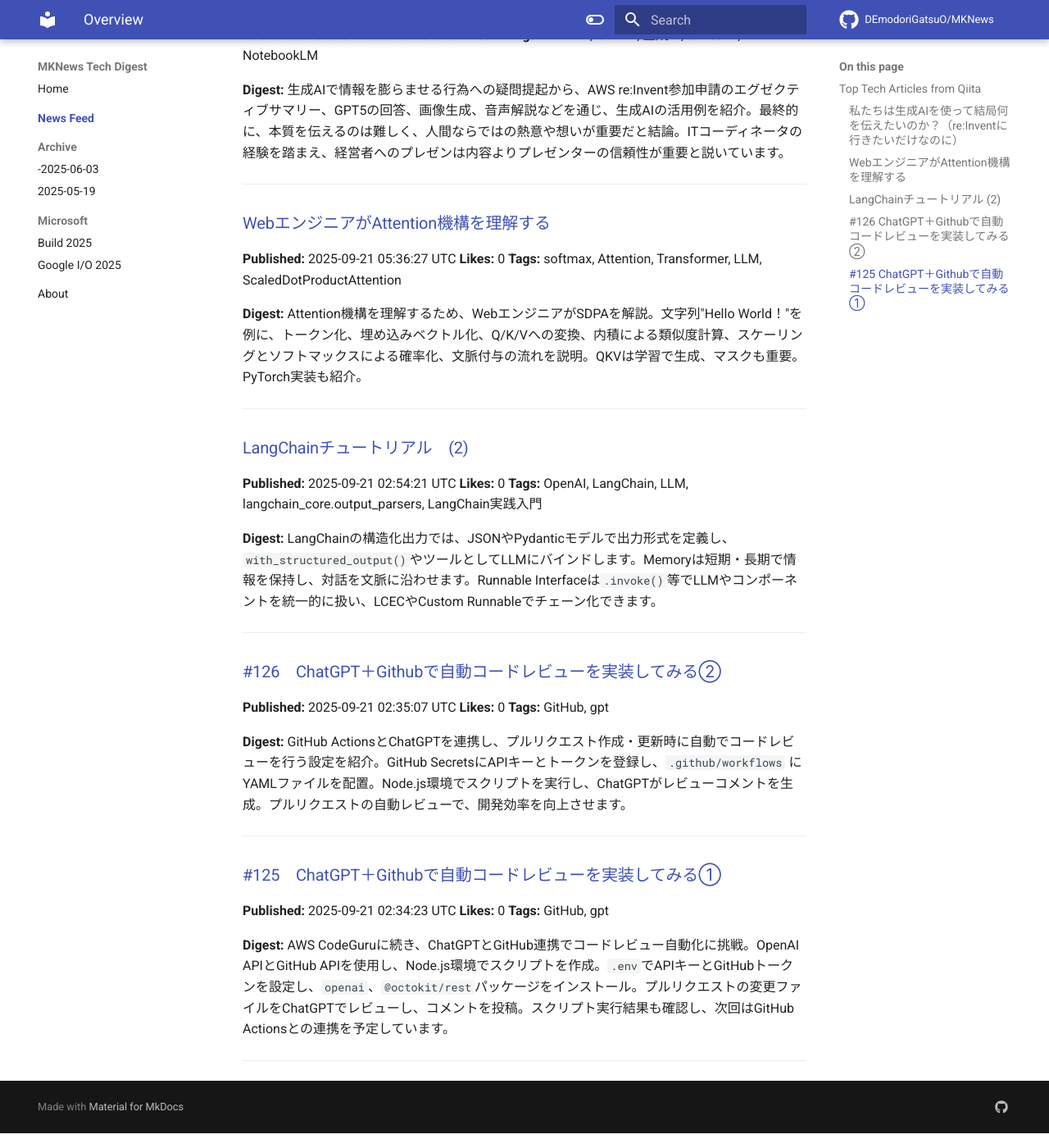
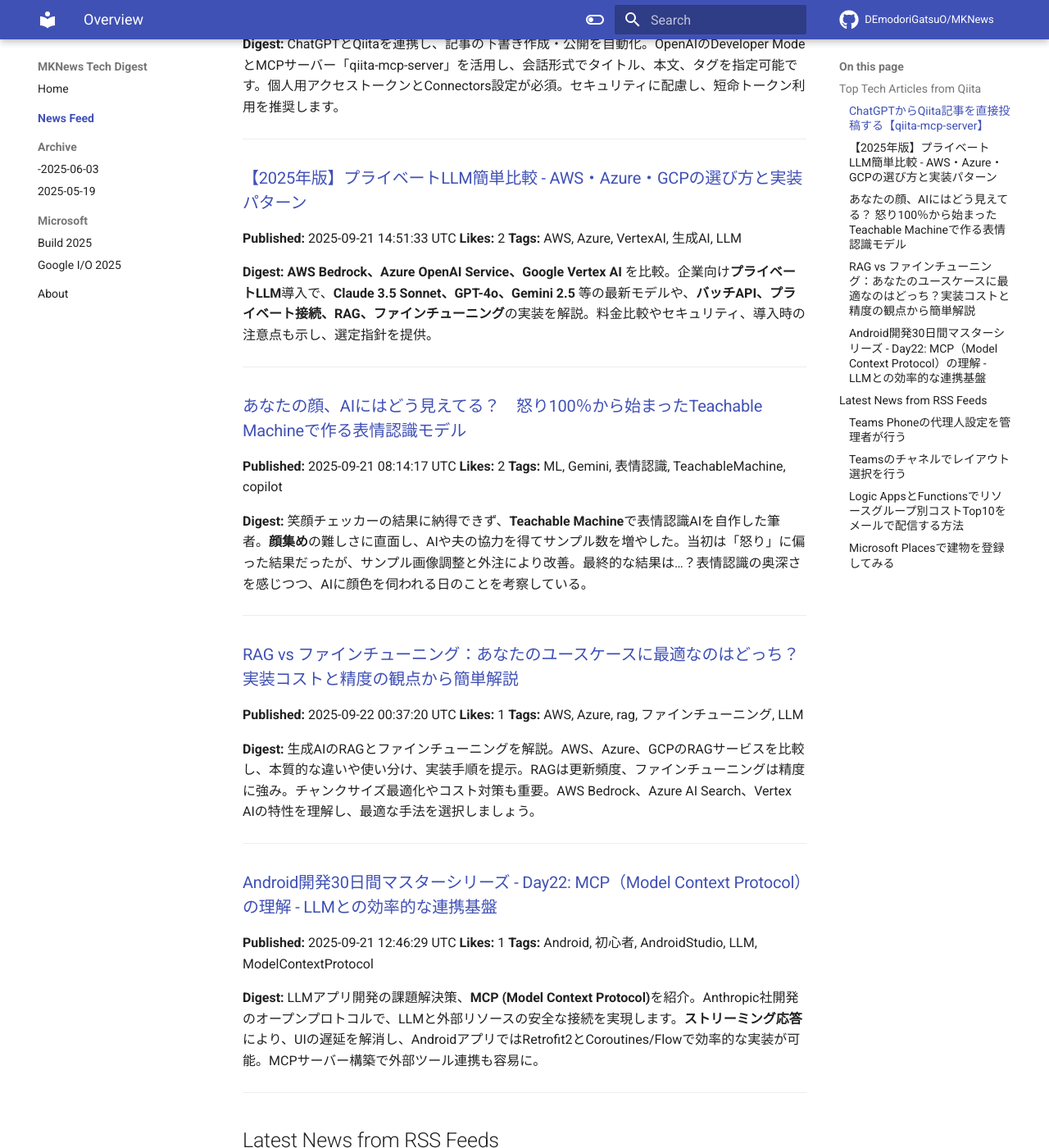
Before and after one commit to DEmodoriGatsuO/MKNews, an MkDocs documentation site: the page built from docs/news/index.md, in a window 1280 px wide and 1400 px high, scrolled down 277 px. Shown: the whole window at 82% size. Built offline with MkDocs 1.6.1 and Material for MkDocs 9.7.7, drawn with Linux system fonts in a browser that asks for light colours; comment, search, counter and statistics services are not loaded; some of the changed text lies outside the part shown.

Commit message:
Automated AI Tech Digest - 2025-09-22

```diff
--- a/docs/news/index.md
+++ b/docs/news/index.md
@@ -1,55 +1,98 @@
-# AI Tech Trends Digest (2025-09-21)
+# AI Tech Trends Digest (2025-09-22)
 
 
 ## Top Tech Articles from Qiita
 
 
-### [私たちは生成AIを使って結局何を伝えたいのか？（re:Inventに行きたいだけなのに）](https://qiita.com/dnp_wada/items/4cb4d4d5943f9d45b6f6)
-**Published:** 2025-09-20 06:55:46 UTC
-**Likes:** 1
-**Tags:** reinvent, Gemini, 生成AI, ChatGPT, NotebookLM
+### [ChatGPTからQiita記事を直接投稿する【qiita-mcp-server】](https://qiita.com/7mpy/items/f3e8503e89832afbbf36)
+**Published:** 2025-09-21 07:42:34 UTC
+**Likes:** 18
+**Tags:** AI, MCP, 生成AI, ChatGPT, LLM
 
 **Digest:**
-生成AIで情報を膨らませる行為への疑問提起から、AWS re:Invent参加申請のエグゼクティブサマリー、GPT5の回答、画像生成、音声解説などを通じ、生成AIの活用例を紹介。最終的に、本質を伝えるのは難しく、人間ならではの熱意や想いが重要だと結論。ITコーディネータの経験を踏まえ、経営者へのプレゼンは内容よりプレゼンターの信頼性が重要と説いています。
+ChatGPTとQiitaを連携し、記事の下書き作成・公開を自動化。OpenAIのDeveloper ModeとMCPサーバー「qiita-mcp-server」を活用し、会話形式でタイトル、本文、タグを指定可能です。個人用アクセストークンとConnectors設定が必須。セキュリティに配慮し、短命トークン利用を推奨します。
 
 ---
 
-### [WebエンジニアがAttention機構を理解する](https://qiita.com/R-Tone/items/24d8a1e2b805d69a13c1)
-**Published:** 2025-09-21 05:36:27 UTC
-**Likes:** 0
-**Tags:** softmax, Attention, Transformer, LLM, ScaledDotProductAttention
+### [【2025年版】プライベートLLM簡単比較 - AWS・Azure・GCPの選び方と実装パターン](https://qiita.com/ABC-AtomuOnishi/items/bd83e2a25994aa240839)
+**Published:** 2025-09-21 14:51:33 UTC
+**Likes:** 2
+**Tags:** AWS, Azure, VertexAI, 生成AI, LLM
 
 **Digest:**
-Attention機構を理解するため、WebエンジニアがSDPAを解説。文字列"Hello World！"を例に、トークン化、埋め込みベクトル化、Q/K/Vへの変換、内積による類似度計算、スケーリングとソフトマックスによる確率化、文脈付与の流れを説明。QKVは学習で生成、マスクも重要。PyTorch実装も紹介。
+**AWS Bedrock、Azure OpenAI Service、Google Vertex AI** を比較。企業向け**プライベートLLM**導入で、**Claude 3.5 Sonnet、GPT-4o、Gemini 2.5** 等の最新モデルや、**バッチAPI、プライベート接続、RAG、ファインチューニング**の実装を解説。料金比較やセキュリティ、導入時の注意点も示し、選定指針を提供。
 
 ---
 
-### [LangChainチュートリアル　(2)](https://qiita.com/GAOTENGXIAO/items/b4d82cdc5b5d03ab232d)
-**Published:** 2025-09-21 02:54:21 UTC
-**Likes:** 0
-**Tags:** OpenAI, LangChain, LLM, langchain_core.output_parsers, LangChain実践入門
+### [あなたの顔、AIにはどう見えてる？　怒り100％から始まったTeachable Machineで作る表情認識モデル](https://qiita.com/nullokan/items/d8e8068278a2f699cbfc)
+**Published:** 2025-09-21 08:14:17 UTC
+**Likes:** 2
+**Tags:** ML, Gemini, 表情認識, TeachableMachine, copilot
 
 **Digest:**
-LangChainの構造化出力では、JSONやPydanticモデルで出力形式を定義し、`with_structured_output()`やツールとしてLLMにバインドします。Memoryは短期・長期で情報を保持し、対話を文脈に沿わせます。Runnable Interfaceは`.invoke()`等でLLMやコンポーネントを統一的に扱い、LCECやCustom Runnableでチェーン化できます。
+笑顔チェッカーの結果に納得できず、**Teachable Machine**で表情認識AIを自作した筆者。**顔集め**の難しさに直面し、AIや夫の協力を得てサンプル数を増やした。当初は「怒り」に偏った結果だったが、サンプル画像調整と外注により改善。最終的な結果は…？表情認識の奥深さを感じつつ、AIに顔色を伺われる日のことを考察している。
 
 ---
 
-### [#126　ChatGPT＋Githubで自動コードレビューを実装してみる②](https://qiita.com/nxted_sapporo/items/d12ebf6e6e6efa65ba88)
-**Published:** 2025-09-21 02:35:07 UTC
-**Likes:** 0
-**Tags:** GitHub, gpt
+### [RAG vs ファインチューニング：あなたのユースケースに最適なのはどっち？実装コストと精度の観点から簡単解説](https://qiita.com/ABC-AtomuOnishi/items/2f55d28f961622ead804)
+**Published:** 2025-09-22 00:37:20 UTC
+**Likes:** 1
+**Tags:** AWS, Azure, rag, ファインチューニング, LLM
 
 **Digest:**
-GitHub ActionsとChatGPTを連携し、プルリクエスト作成・更新時に自動でコードレビューを行う設定を紹介。GitHub SecretsにAPIキーとトークンを登録し、`.github/workflows` にYAMLファイルを配置。Node.js環境でスクリプトを実行し、ChatGPTがレビューコメントを生成。プルリクエストの自動レビューで、開発効率を向上させます。
+生成AIのRAGとファインチューニングを解説。AWS、Azure、GCPのRAGサービスを比較し、本質的な違いや使い分け、実装手順を提示。RAGは更新頻度、ファインチューニングは精度に強み。チャンクサイズ最適化やコスト対策も重要。AWS Bedrock、Azure AI Search、Vertex AIの特性を理解し、最適な手法を選択しましょう。
 
 ---
 
-### [#125　ChatGPT＋Githubで自動コードレビューを実装してみる①](https://qiita.com/nxted_sapporo/items/5dd055653462b2837e80)
-**Published:** 2025-09-21 02:34:23 UTC
-**Likes:** 0
-**Tags:** GitHub, gpt
+### [Android開発30日間マスターシリーズ - Day22: MCP（Model Context Protocol）の理解 - LLMとの効率的な連携基盤](https://qiita.com/555hamano/items/3448edfd73b16a461d2a)
+**Published:** 2025-09-21 12:46:29 UTC
+**Likes:** 1
+**Tags:** Android, 初心者, AndroidStudio, LLM, ModelContextProtocol
 
 **Digest:**
-AWS CodeGuruに続き、ChatGPTとGitHub連携でコードレビュー自動化に挑戦。OpenAI APIとGitHub APIを使用し、Node.js環境でスクリプトを作成。`.env`でAPIキーとGitHubトークンを設定し、`openai`、`@octokit/rest`パッケージをインストール。プルリクエストの変更ファイルをChatGPTでレビューし、コメントを投稿。スクリプト実行結果も確認し、次回はGitHub Actionsとの連携を予定しています。
+LLMアプリ開発の課題解決策、**MCP (Model Context Protocol)**を紹介。Anthropic社開発のオープンプロトコルで、LLMと外部リソースの安全な接続を実現します。**ストリーミング応答**により、UIの遅延を解消し、AndroidアプリではRetrofit2とCoroutines/Flowで効率的な実装が可能。MCPサーバー構築で外部ツール連携も容易に。
 
 ---
+
+## Latest News from RSS Feeds
+
+
+### [Teams Phoneの代理人設定を管理者が行う](https://blog.jbs.co.jp/entry/2025/09/22/145402)
+**Source:** JBS Blog
+**Published:** 2025-09-22 05:54:02 UTC
+**Tags:** Teams Phone
+
+**Digest:**
+Teams Phoneの代理人構成を管理者が設定する方法を解説します。Teams管理センターから、**ユーザー**を選択し、代理人にしたいユーザーを選びます。次に**通話設定**を開き、**代理人**の項目で**追加**します。設定後、代理人は代表者の通話の受発信や転送が可能になります。
+
+---
+
+### [Teamsのチャネルでレイアウト選択を行う](https://blog.jbs.co.jp/entry/2025/09/22/132305)
+**Source:** JBS Blog
+**Published:** 2025-09-22 04:23:05 UTC
+**Tags:** Microsoft 365, Microsoft Teams
+
+**Digest:**
+Microsoft Teamsがチャネル投稿にスレッド形式を導入。従来の一覧表示に加え、会話の流れが分かりやすいスレッド形式を選択可能に。これにより、返信や関連コメントが整理され、情報整理が容易になりました。新旧表示の違いも解説されており、Teamsの利便性が向上しています。
+
+---
+
+### [Logic AppsとFunctionsでリソースグループ別コストTop10をメールで配信する方法](https://blog.jbs.co.jp/entry/2025/09/22/103401)
+**Source:** JBS Blog
+**Published:** 2025-09-22 01:34:01 UTC
+**Tags:** Azure, Azure Logic Apps, Azure Functions, Cost Management
+
+**Digest:**
+Azureコストアラートは閾値超過時のみ通知で、定期的な配信や複数リソースグループ横断でのコスト比較ができません。また、詳細な内訳情報も不足しています。そこで、サブスクリプション内のリソースグループを横断し、相対的に高コストなリソースグループを定期的に把握・通知できる仕組みが求められています。
+
+---
+
+### [Microsoft  Placesで建物を登録してみる](https://blog.jbs.co.jp/entry/2025/09/22/090415)
+**Source:** JBS Blog
+**Published:** 2025-09-22 00:04:15 UTC
+**Tags:** Microsoft Places
+
+**Digest:**
+2024年12月開始のMicrosoft Places新機能について、今回は「建物」情報の登録方法を検証します。Placesでは、勤務先を建物として登録可能で、オフィスワークをより効率的にサポートする機能が期待されます。
+
+---
```
